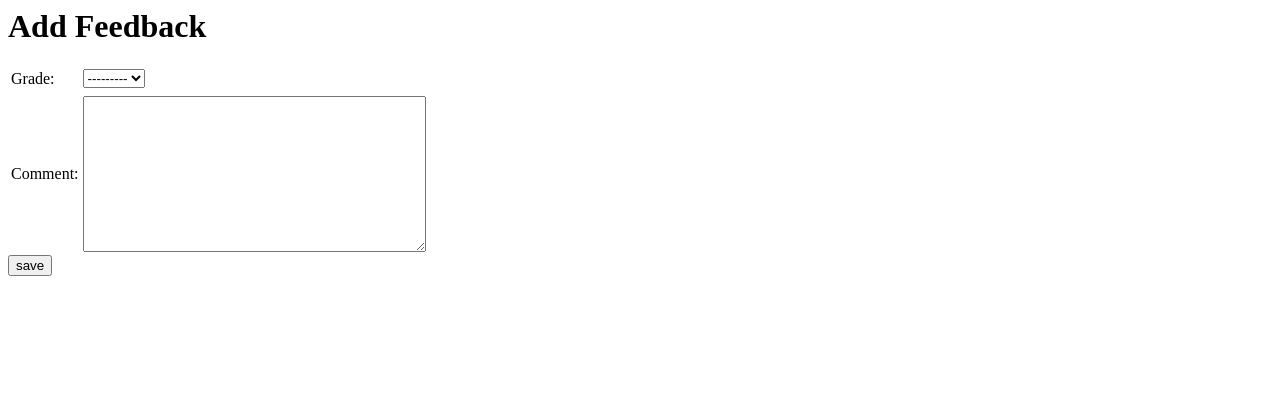
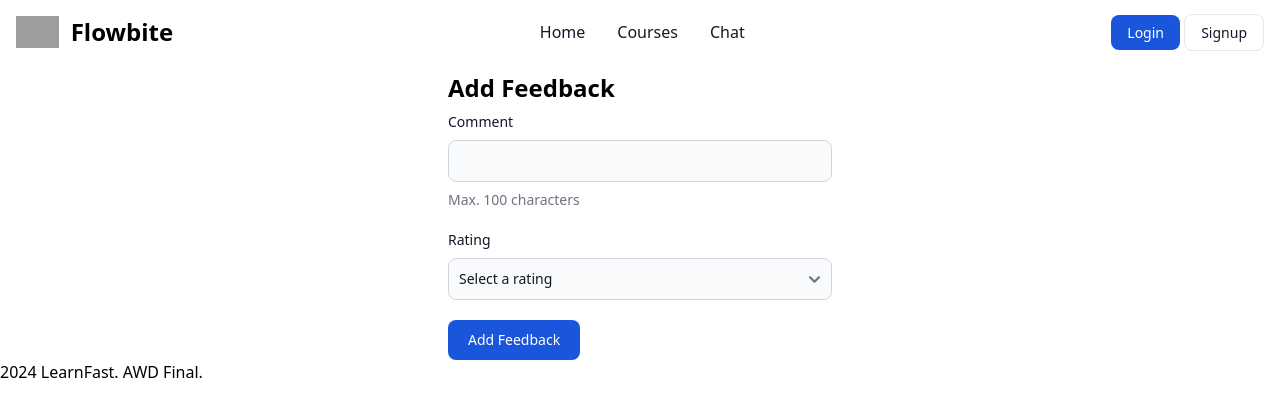
Before and after one commit to AntoineTA/LearnFast, a Django app: template main/templates/course/feedback/add.html in a window 1280 px wide. Shown: the top 417 px of the page. Run offline with Django 5.2, Linux system fonts and the light colour scheme; the template is opened without the code that fills it: values that come from a table or form of the project are taken from there, others are empty; style sheets or scripts are compiled from the project's sources; some libraries are stand-ins or nearby versions; grey boxes are pictures that could not be loaded.

Commit message:
styled feedback add form

```diff
--- a/main/templates/course/feedback/add.html
+++ b/main/templates/course/feedback/add.html
@@ -1,25 +1,34 @@
-<h1>Add Feedback</h1>
+{% extends "base.html" %}
+{% load main_tags %}
 
-{% if form.errors %}
-    {{ form.errors }}
-{% endif %}
+{% block content %}
 
-<form method="post">
-    {% csrf_token %}
-    <table>
-        <tr>
-            <td>{{ form.grade.label_tag }}</td>
-            <td>{{ form.grade }}</td>
-        </tr>
-        <tr>
-            <td>{{ form.title.label_tag }}</td>
-            <td>{{ form.title }}</td>
-        </tr>
-        <tr>
-            <td>{{ form.comment.label_tag }}</td>
-            <td>{{ form.comment }}</td>
-        </tr>
-    </table>
+<form class="max-w-sm mx-auto" method="post" enctype="multipart/form-data">
+  <h2 class="text-2xl font-extrabold dark:text-white my-2">Add Feedback</h2>
+  {% csrf_token %}
 
-    <input type="submit" value="save">
+  <div class="mb-5">
+    <label class="block mb-2 text-sm font-medium text-gray-900 dark:text-white">Comment</label>
+    <input type="text" name="{{ form.comment.html_name }}" class="bg-gray-50 border border-gray-300 text-gray-900 text-sm rounded-lg focus:ring-blue-500 focus:border-blue-500 block w-full p-2.5 dark:bg-gray-700 dark:border-gray-600 dark:placeholder-gray-400 dark:text-white dark:focus:ring-blue-500 dark:focus:border-blue-500" required>
+    {% if form.errors.comment %}
+        <p class="mt-2 text-sm text-red-600 dark:text-red-500 font-medium">{{ form.errors.comment }}</p>
+    {% else %}
+        <p id="helper-text-explanation" class="mt-2 text-sm text-gray-500 dark:text-gray-400">Max. 100 characters</p>
+    {% endif %}
+  </div>
+
+  <div class="mb-5">
+    <label class="block mb-2 text-sm font-medium text-gray-900 dark:text-white">Rating</label>
+    <select name="{{ form.grade.html_name }}" class="bg-gray-50 border border-gray-300 text-gray-900 text-sm rounded-lg focus:ring-blue-500 focus:border-blue-500 block w-full p-2.5 dark:bg-gray-700 dark:border-gray-600 dark:placeholder-gray-400 dark:text-white dark:focus:ring-blue-500 dark:focus:border-blue-500" required>
+        <option value="" selected disabled>Select a rating</option>
+        <option value="1">1 - ⭐</option>
+        <option value="2">2 - ⭐⭐</option>
+        <option value="3">3 - ⭐⭐⭐</option>
+        <option value="4">4 - ⭐⭐⭐⭐</option>
+        <option value="5">5  - ⭐⭐⭐⭐⭐</option>
+    </select>
+  </div>
+
+  <button type="submit" class="text-white bg-blue-700 hover:bg-blue-800 focus:ring-4 focus:outline-none focus:ring-blue-300 font-medium rounded-lg text-sm w-full sm:w-auto px-5 py-2.5 text-center dark:bg-blue-600 dark:hover:bg-blue-700 dark:focus:ring-blue-800">Add Feedback</button>
 </form>
+{% endblock %}
```
